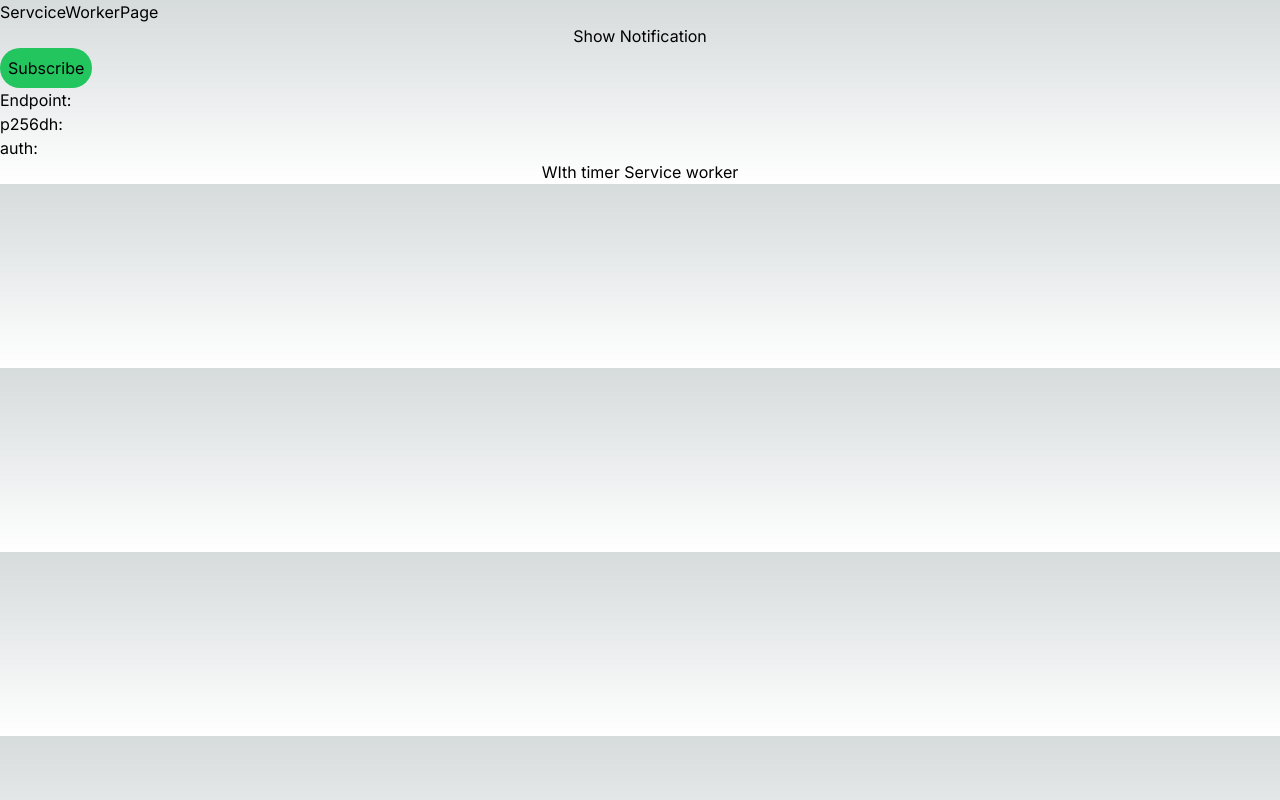
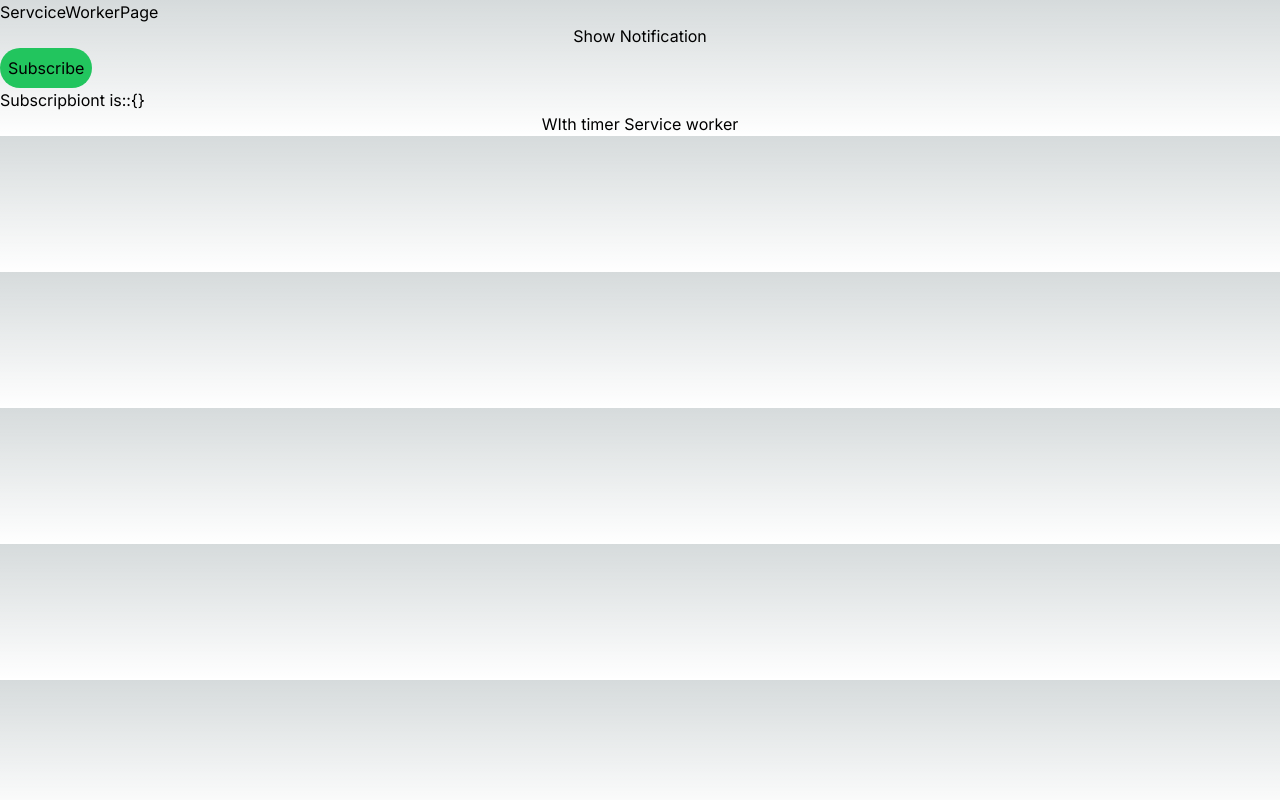
Before and after one commit to atolz/book_store_frontend, a Next.js app: page /worker in a window 1280 px wide. Built offline with nearby package versions, Linux system fonts and the light colour scheme.

Commit message:
feat: display sub for test

```diff
--- a/src/app/worker/page.tsx
+++ b/src/app/worker/page.tsx
@@ -42,10 +42,10 @@ const ServciceWorkerPage = () => {
         Subscribe
       </button>
       <div className=" min-w-0 break-words  text-wrap overflow-hidden">
-        {/* Subscripbiont is::{JSON.stringify(sub)} */}
-        <div className="">Endpoint: {sub?.endpoint}</div>
+        Subscripbiont is::{JSON.stringify(sub)}
+        {/* <div className="">Endpoint: {sub?.endpoint}</div>
         <div>p256dh: {sub?.keys?.p256dh}</div>
-        <div>auth: {sub?.keys?.auth}</div>
+        <div>auth: {sub?.keys?.auth}</div> */}
       </div>
       <button
         onClick={() => {
```
